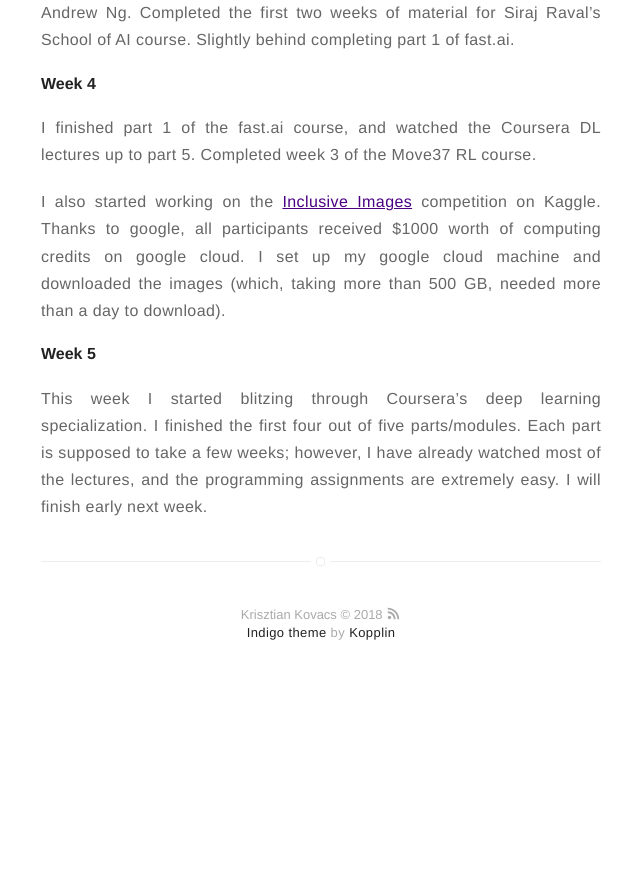
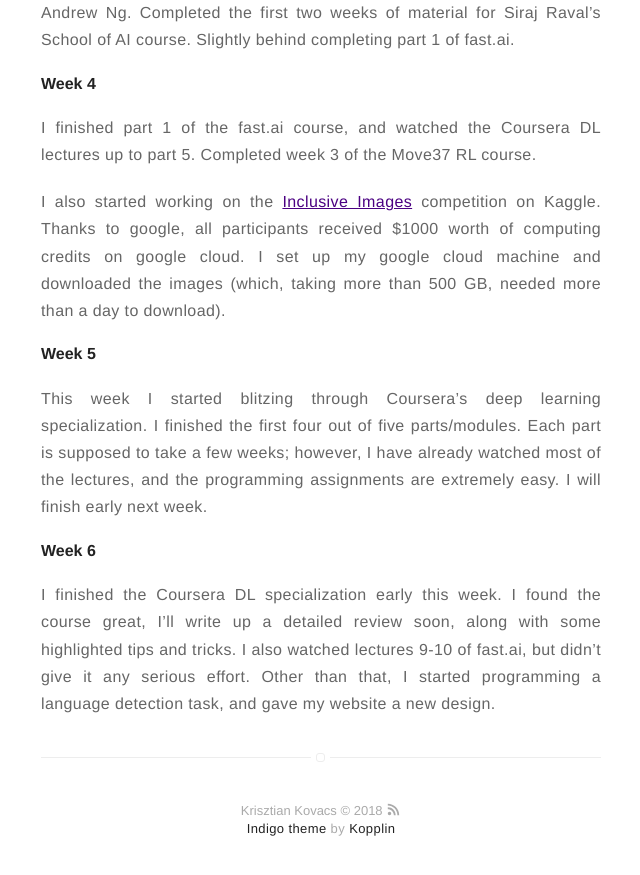
Before and after one commit to kk1694/old_blog, a Jekyll site: the page built from dl_journey.md, in a window 1280 px wide and 900 px high, scrolled down 1104 px. Shown: the top 875 px of the window, without its empty margins (319-959 px from the left). Built offline with Jekyll 4.4.1, drawn with Linux system fonts in a browser that asks for light colours; before the commit the page ends 1808 px from its top, so only the background shows below that.

Commit message:
Add week 6 summary.

```diff
--- a/dl_journey.md
+++ b/dl_journey.md
@@ -36,3 +36,7 @@ I also started working on the [Inclusive Images](https://www.kaggle.com/c/inclus
 #### Week 5
 
 This week I started blitzing through Coursera's deep learning specialization. I finished the first four out of five parts/modules. Each part is supposed to take a few weeks; however, I have already watched most of the lectures, and the programming assignments are extremely easy. I will finish early next week.
+
+#### Week 6
+
+I finished the Coursera DL specialization early this week. I found the course great, I'll write up a detailed review soon, along with some highlighted tips and tricks. I also watched lectures 9-10 of fast.ai, but didn't give it any serious effort. Other than that, I started programming a language detection task, and gave my website a new design.
```
